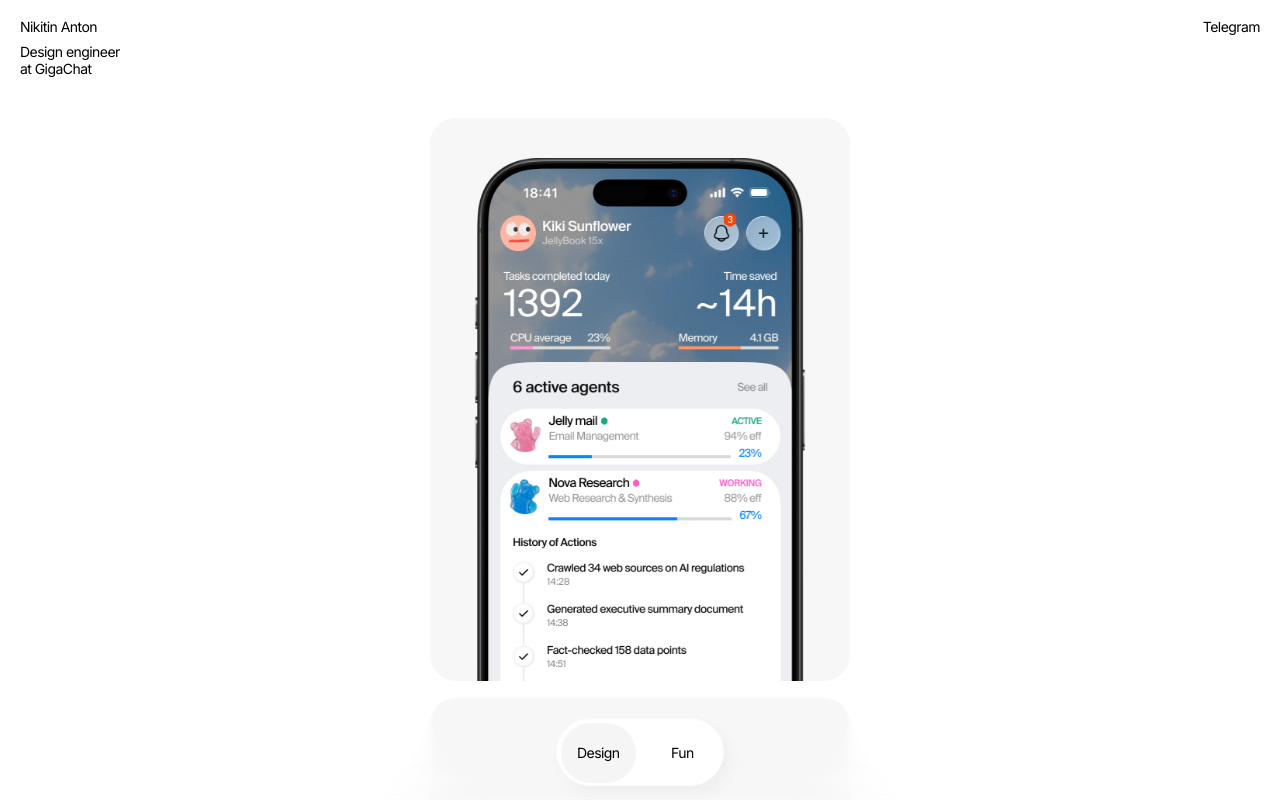
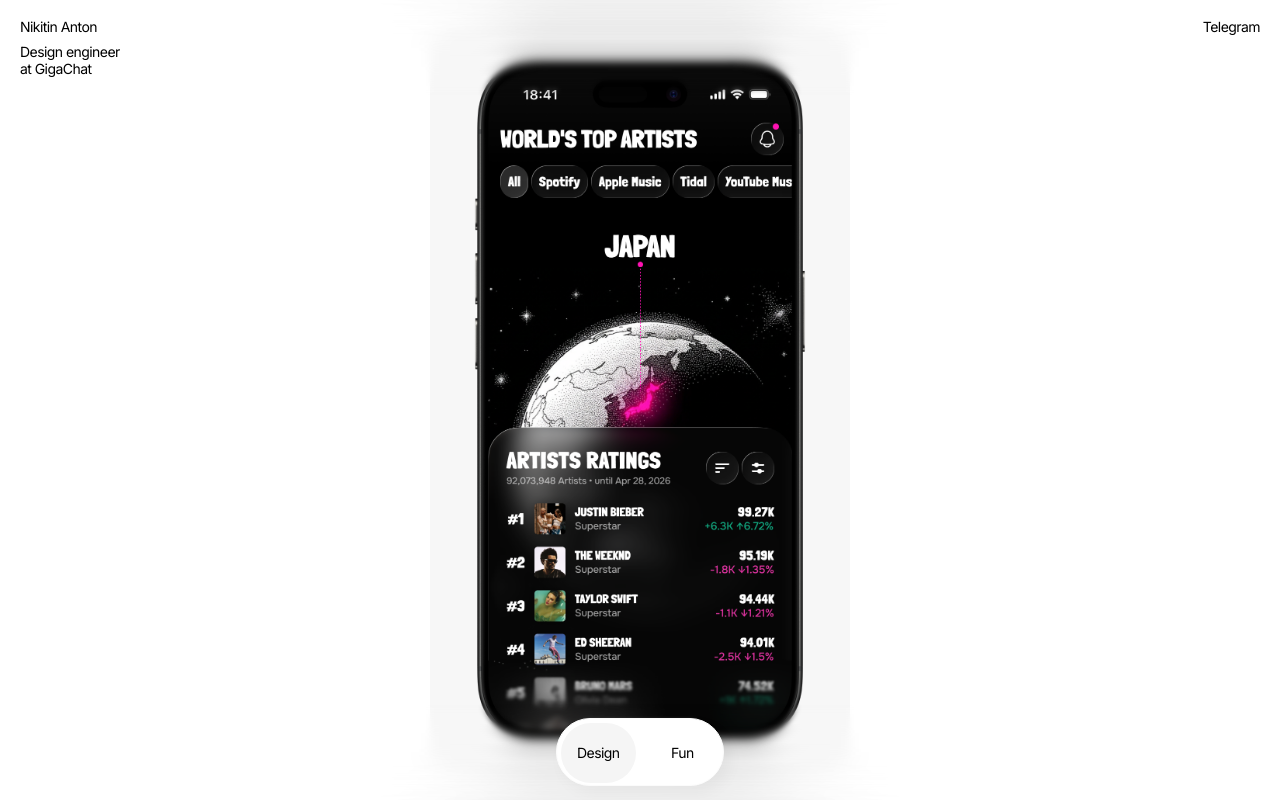
Before and after one commit to eslime23/portfolio, a React (Vite) app: page / in a window 1280 px wide. Built offline with nearby package versions, Linux system fonts and the light colour scheme.

Commit message:
Add cards and smooth feed scrolling

```diff
--- a/src/cards/CardFeed.tsx
+++ b/src/cards/CardFeed.tsx
@@ -111,11 +111,16 @@
   const handleScroll = useCallback(() => {
     setIsScrolling(true)
 
-    if (scrollEndTimer.current !== null) {
-      window.clearTimeout(scrollEndTimer.current)
+    // Chromium fires `scrollend` after scroll snapping has actually settled.
+    // Keep a fallback only for browsers without it, so separate trackpad
+    // impulses cannot repeatedly restart the settle animation.
+    if (feedRef.current && !('onscrollend' in feedRef.current)) {
+      if (scrollEndTimer.current !== null) {
+        window.clearTimeout(scrollEndTimer.current)
+      }
+
+      scrollEndTimer.current = window.setTimeout(finishScroll, 400)
     }
-
-    scrollEndTimer.current = window.setTimeout(finishScroll, 140)
 
     if (scrollFrame.current !== null) return
 
@@ -193,6 +198,7 @@
       ref={feedRef}
       className="project-feed"
       aria-label={label}
+      data-scrolling={isScrolling ? 'true' : undefined}
       tabIndex={0}
       onKeyDown={handleKeyDown}
       onScroll={handleScroll}
--- a/src/cards/registry.ts
+++ b/src/cards/registry.ts
@@ -24,6 +24,8 @@
 const phonePreviewLayout = getCardContentLayout(219, 439)
 const videoPreviewLayout = getCardContentLayout(420, (174 / 620) * 420)
 const bezelAgentsLayout = getCardContentLayout(876, 1348, 'bottom')
+const lidarLayout = getCardContentLayout(1756, 876)
+const worldsTopArtistsLayout = getCardContentLayout(876, 1756)
 
 const cards = [
   {
@@ -172,6 +174,46 @@
       type: 'file',
     },
   },
+  {
+    id: 'lidar',
+    title: 'LiDAR',
+    section: 'design',
+    status: 'published',
+    order: 90,
+    width: lidarLayout.width,
+    height: lidarLayout.height,
+    radius: 26,
+    background: '#f7f7f7',
+    asset: {
+      src: '/cards/lidar/preview.png',
+      alt: 'LiDAR street scan dashboard in a landscape iPhone frame',
+      placement: lidarLayout.placement,
+      fit: 'fill',
+    },
+    source: {
+      type: 'file',
+    },
+  },
+  {
+    id: 'worlds-top-artists',
+    title: "World's Top Artists",
+    section: 'design',
+    status: 'published',
+    order: 100,
+    width: worldsTopArtistsLayout.width,
+    height: worldsTopArtistsLayout.height,
+    radius: 26,
+    background: '#f7f7f7',
+    asset: {
+      src: '/cards/worlds-top-artists/preview.png',
+      alt: "World's Top Artists ranking in an iPhone frame",
+      placement: worldsTopArtistsLayout.placement,
+      fit: 'fill',
+    },
+    source: {
+      type: 'file',
+    },
+  },
 ] satisfies PortfolioCard[]
 
 function validateRegistry(registry: PortfolioCard[]) {
--- a/src/styles.css
+++ b/src/styles.css
@@ -161,8 +161,8 @@
 }
 
 @media (hover: hover) and (pointer: fine) {
-  .project-card:hover img,
-  .project-card:hover video {
+  .project-feed:not([data-scrolling='true']) .project-card:hover img,
+  .project-feed:not([data-scrolling='true']) .project-card:hover video {
     transform: scale(1.01);
   }
 }
```
Also changed, not shown: public/cards/lidar/preview.png (added), public/cards/worlds-top-artists/preview.png (added).
